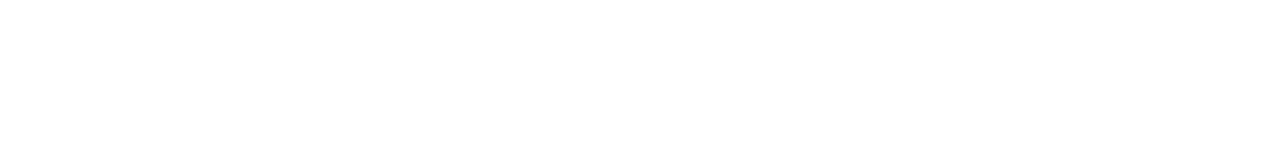
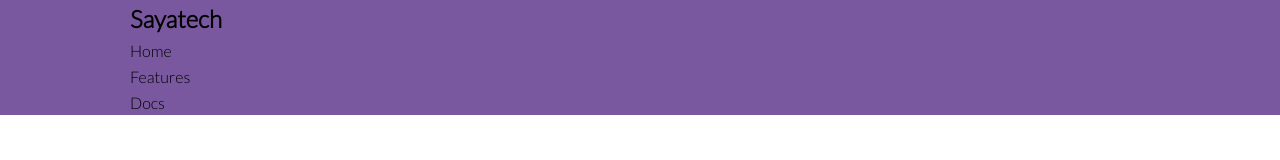
Before and after one commit to Giktar/Animation, a plain HTML site: page index.html in a window 1280 px wide. Drawn offline with Linux system fonts and the light colour scheme.

Commit message:
Start of development of the Navigation panel

```diff
--- a/css/style.css
+++ b/css/style.css
@@ -0,0 +1,29 @@
+@import url('https://fonts.googleapis.com/css2?family=Lato:wght@300&display=swap');
+
+/* global setting */
+
+* {
+    margin: 0;
+    padding: 0;
+    box-sizing: border-box;
+}
+
+.container {
+    max-width: 1100px;
+    margin: 0 auto;
+    padding: 0 40px;
+    overflow: auto;
+}
+
+body{
+    font-family: 'Lato', sans-serif;
+    line-height: 1.6;
+}
+
+ul {
+    list-style-type: none;
+}
+
+a {
+    text-decoration: none;
+}
--- a/index.html
+++ b/index.html
@@ -6,7 +6,30 @@
     <title>Animation</title>
     <link rel="stylesheet" href="css/style.css">
 </head>
+<style>
+    .navbar{
+        background-color: #79589F;
+    }
+
+    .flex{
+        display: flex;
+        align-items: center;
+    }
+</style>
 <body>
+    <div class="navbar">
+        <div class="container flex">
+            <hav>
+                <h2>Sayatech</h2>
+                <ul>
+                    <li><a href="#"></a>Home</li>
+                    <li><a href="#"></a>Features</li>
+                    <li><a href="#"></a>Docs</li>
+                </ul>
+            </hav>
+        </div>
+    </div>
+
 
 </body>
 </html>
```
